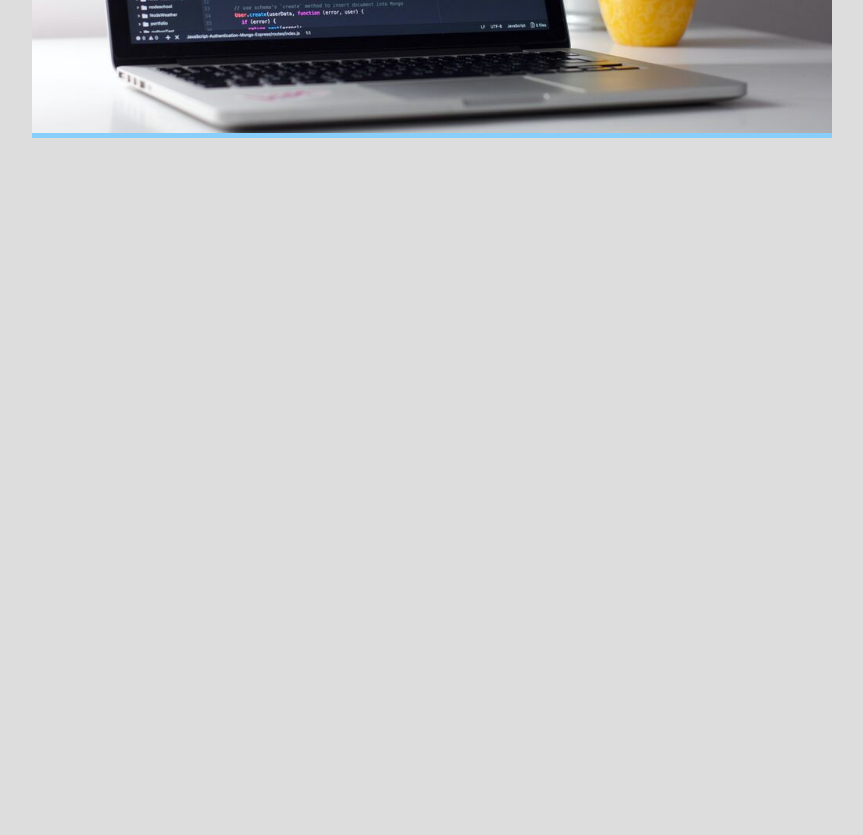
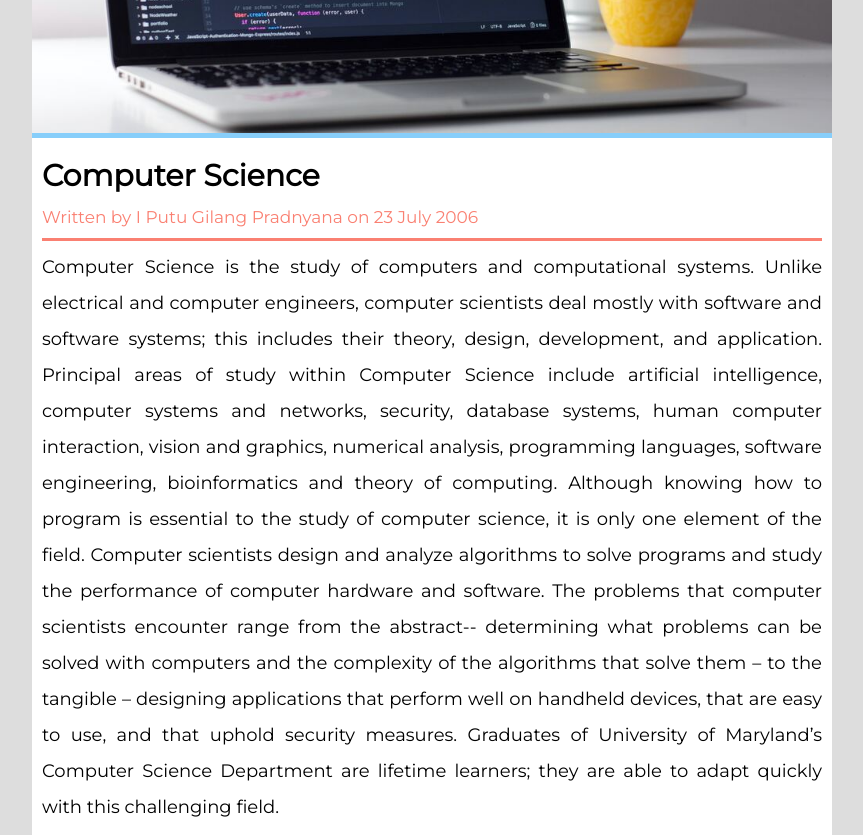
Before and after one commit to GilangPradnyana/website-sederhana, a plain HTML site: page index.html in a window 1280 px wide. Shown: the part 400-1235 px from the top of the page, without its empty margins (208-1071 px from the left). Before the commit the page ends 800 px from the top, so only its background shows below. Drawn offline with Linux system fonts and the light colour scheme; a web font is replaced by a local one.

Commit message:
menambahkan content article

```diff
--- a/css/styles.css
+++ b/css/styles.css
@@ -51,3 +51,27 @@ header li a:hover, header li:hover {
   border-top: 5px solid salmon;
   border-bottom: 5px solid lightskyblue;
 }
+
+/* Article */
+article {
+  padding: 10px;
+}
+/* title artile */
+
+
+article h2 {
+  font-size: 30px;
+  font-weight: bold;
+  margin-top: 10px;
+  margin-bottom: 5px;
+}
+article .credit {
+  color: salmon;
+  font-size: 17px;
+  margin-bottom: 8px;
+  padding-bottom: 3px;
+  border-bottom: 3px solid ;
+}
+article p {
+  text-align: justify;
+}
--- a/index.html
+++ b/index.html
@@ -27,6 +27,39 @@
 
       </div>
 
+      <!-- Article -->
+      <article>
+        <h2>
+          Computer Science
+        </h2>
+        <h3 class="credit">
+          Written by I Putu Gilang Pradnyana on 23 July 2006
+        </h3>
+
+        <!-- Article -->
+        <p>
+          Computer Science is the study of computers and computational
+          systems. Unlike electrical and computer engineers, computer
+          scientists deal mostly with software and software systems; this
+          includes their theory, design, development, and application.
+          Principal areas of study within Computer Science include artificial
+          intelligence, computer systems and networks, security, database systems,
+          human computer interaction, vision and graphics, numerical analysis, programming
+          languages, software engineering, bioinformatics and theory of computing.
+          Although knowing how to program is essential to the study of computer science,
+          it is only one element of the field. Computer scientists design and analyze
+          algorithms to solve programs and study the performance of computer hardware and
+          software. The problems that computer scientists encounter range from the
+          abstract-- determining what problems can be solved with computers and the
+          complexity of the algorithms that solve them – to the tangible – designing
+          applications that perform well on handheld devices, that are easy to use, and that uphold
+          security measures.
+          Graduates of University of Maryland’s Computer Science Department are lifetime
+          learners; they are able to adapt quickly with this challenging field.
+        </p>
+
+      </article>
+
     </div>
   </body>
 </html>
```
